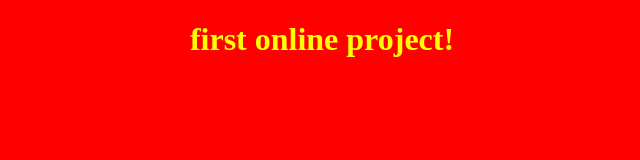
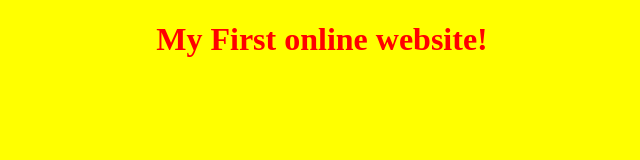
Before and after one commit to ChinantaShashank/resume2, a plain HTML site: page index.html in a window 1280 px wide. Shown: the whole page, without its empty margins (318-958 px from the left). Drawn offline with Linux system fonts and the light colour scheme.

Commit message:
third commit

```diff
--- a/index.html
+++ b/index.html
@@ -5,7 +5,7 @@
     <meta name="viewport" content="width=device-width, initial-scale=1.0">
     <title>Document</title>
 </head>
-<body bgcolor="red" text="yellow">
-    <h1><center>first online project!</center></h1>
+<body bgcolor="yellow" text="red">
+    <h1><center>My First online website!</center></h1>
 </body>
 </html>
```
